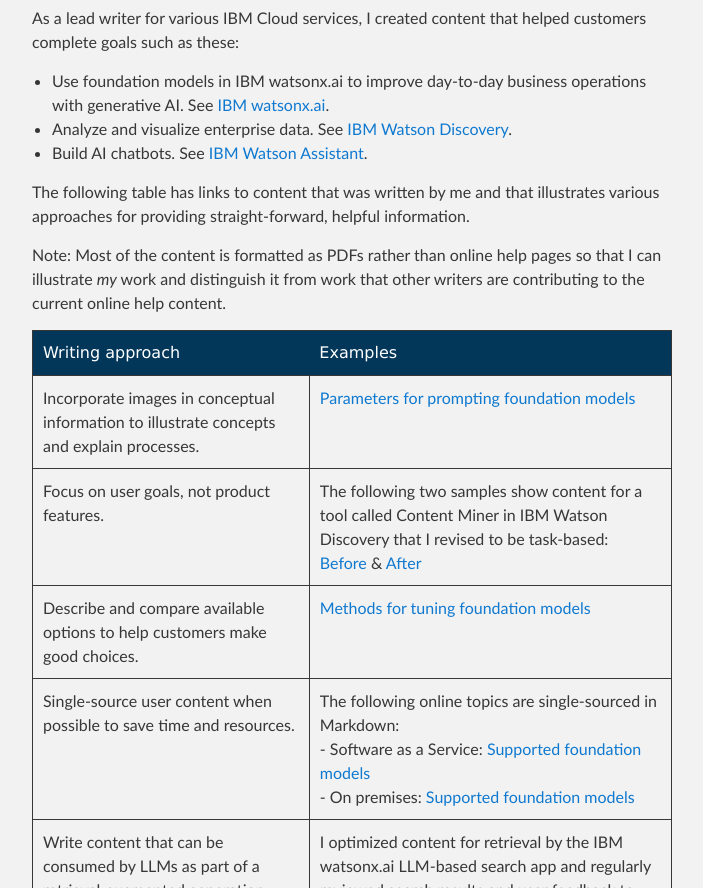
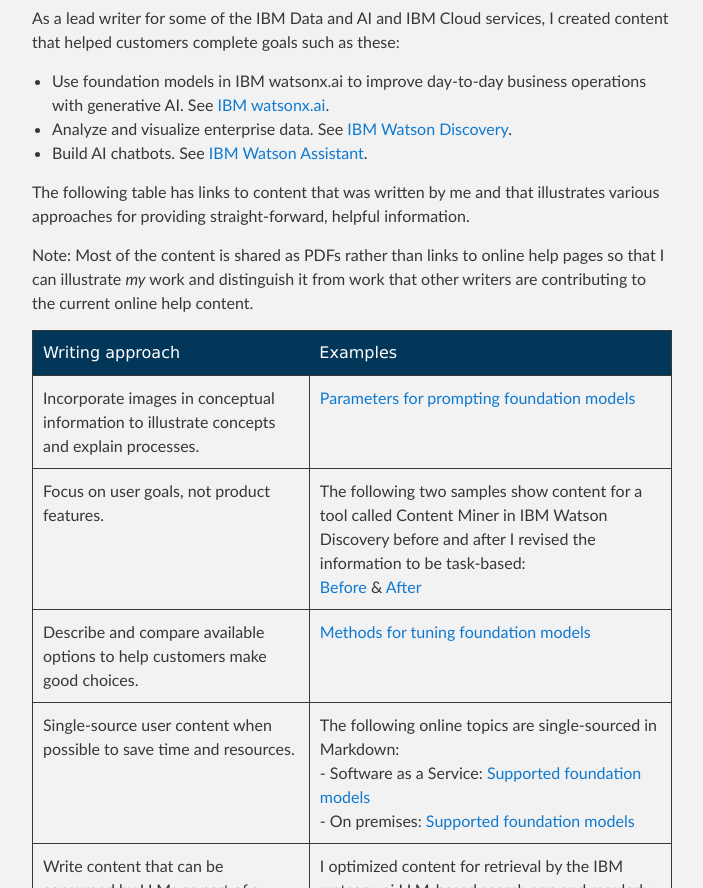
Before and after one commit to michelle-miller/michelle-miller.github.io, a Jekyll site: the page built from index.md, in a window 1280 px wide and 1400 px high, cut to the strip 512-1400 px from the top of the window. Shown: the whole strip, without its empty margins (288-991 px from the left). Built offline with Jekyll 4.4.1, drawn with Linux system fonts in a browser that asks for light colours; our own code applies the rules of GitHub Pages for plain Markdown files.

Commit message:
small edits

```diff
--- a/index.md
+++ b/index.md
@@ -8,7 +8,7 @@ Find samples of help content for software users with various roles and experienc
 
 ## User help
 
-As a lead writer for various IBM Cloud services, I created content that helped customers complete goals such as these:
+As a lead writer for some of the IBM Data and AI and IBM Cloud services, I created content that helped customers complete goals such as these:
 
 - Use foundation models in IBM watsonx.ai to improve day-to-day business operations with generative AI. See [IBM watsonx.ai](https://www.ibm.com/docs/SSYOK8/wsj/analyze-data/fm-overview.html){:target="_blank"}.
 - Analyze and visualize enterprise data. See [IBM Watson Discovery](https://cloud.ibm.com/docs/discovery-data?topic=discovery-data-about){:target="_blank"}.
@@ -16,12 +16,12 @@ As a lead writer for various IBM Cloud services, I created content that helped c
 
 The following table has links to content that was written by me and that illustrates various approaches for providing straight-forward, helpful information.
 
-Note: Most of the content is formatted as PDFs rather than online help pages so that I can illustrate *my* work and distinguish it from work that other writers are contributing to the current online help content.
+Note: Most of the content is shared as PDFs rather than links to online help pages so that I can illustrate *my* work and distinguish it from work that other writers are contributing to the current online help content.
 
 | Writing approach | Examples |
 |------------------|----------|
 | Incorporate images in conceptual information to illustrate concepts and explain processes. | [Parameters for prompting foundation models](https://michelle-miller.github.io/samples/wx-llm-parameters-sample.pdf){:target="_blank"} |
-| Focus on user goals, not product features. | The following two samples show content for a tool called Content Miner in IBM Watson Discovery that I revised to be task-based:<br/> [Before](https://michelle-miller.github.io/samples/contentmine-before.pdf) & [After](https://michelle-miller.github.io/samples/contentmine-after.pdf) |
+| Focus on user goals, not product features. | The following two samples show content for a tool called Content Miner in IBM Watson Discovery before and after I revised the information to be task-based:<br/> [Before](https://michelle-miller.github.io/samples/contentmine-before.pdf) & [After](https://michelle-miller.github.io/samples/contentmine-after.pdf) |
 | Describe and compare available options to help customers make good choices. | [Methods for tuning foundation models](https://michelle-miller.github.io/samples/wx-tuning.pdf){:target="_blank"} |
 | Single-source user content when possible to save time and resources. | The following online topics are single-sourced in Markdown:<br/> - Software as a Service: [Supported foundation models](https://www.ibm.com/docs/SSYOK8/wsj/analyze-data/fm-models.html){:target="_blank"}<br/> - On premises: [Supported foundation models](https://www.ibm.com/docs/SSLSRPV_latest/wsj/analyze-data/fm-models.html){:target="_blank"} |
 | Write content that can be consumed by LLMs as part of a retrieval-augmented generation (RAG) pattern to return factual answers. | I optimized content for retrieval by the IBM watsonx.ai LLM-based search app and regularly reviewed search results and user feedback to improve how content is used in the RAG pattern.<br/>Try it out: [Find information](https://dataplatform.cloud.ibm.com/docs/content/wsj/getting-started/welcome-main.html?context=wx){:target="_blank"}. |
```
